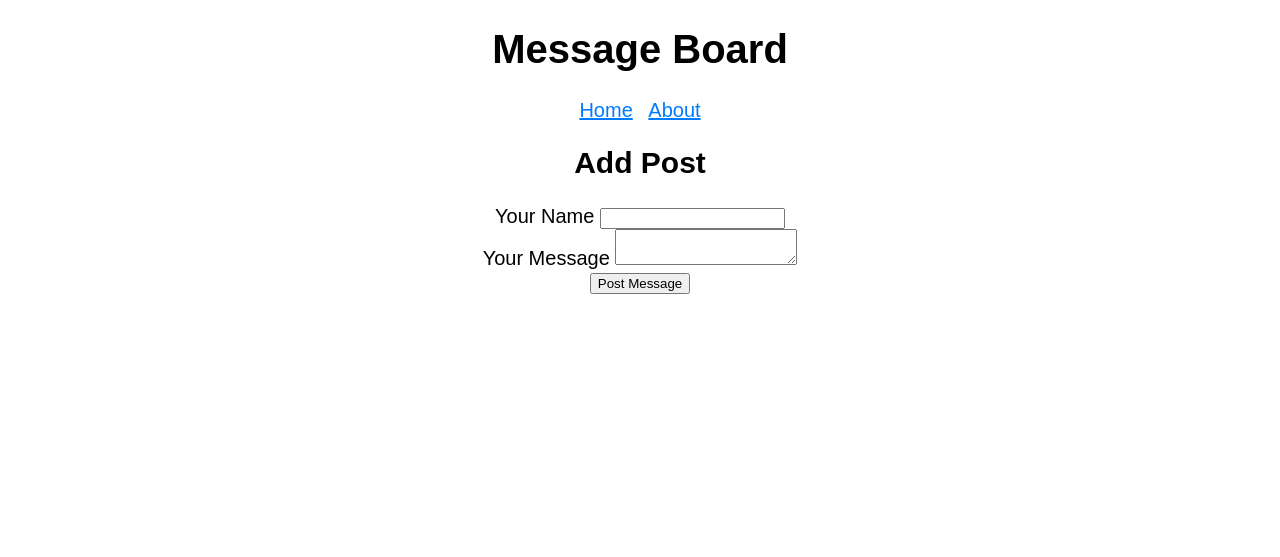
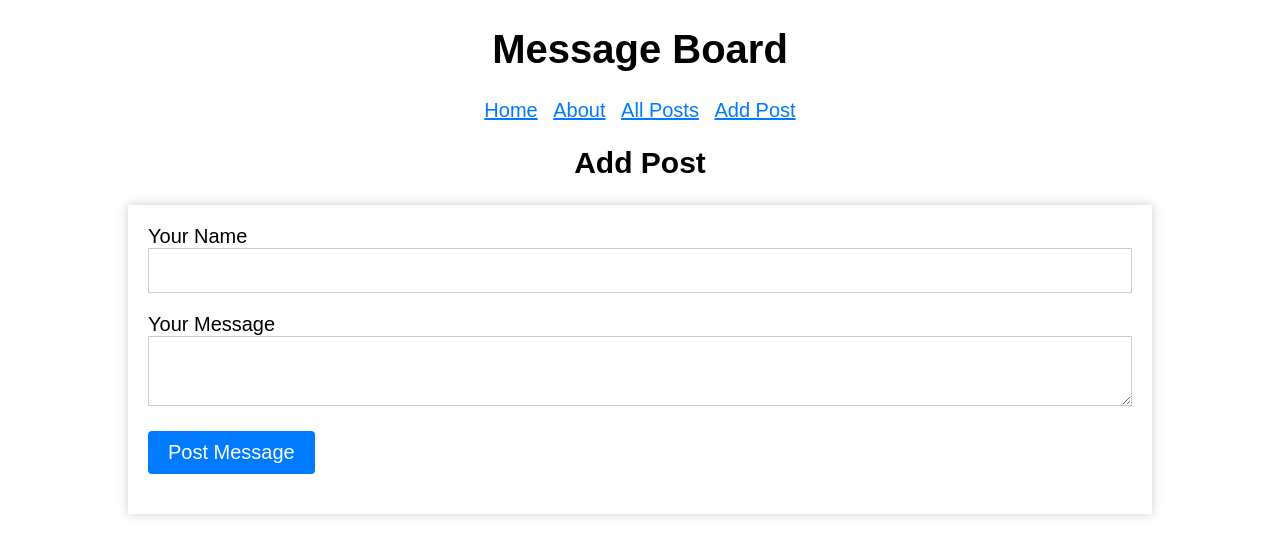
Before and after one commit to albert-kepner/rp_flask_board, a Flask app: page /create in a window 1280 px wide. Shown: the top 557 px of the page. Run offline with Flask 3, Linux system fonts and the light colour scheme.

Commit message:
basic message board working with flask and sqllite

```diff
--- a/board/static/styles.css
+++ b/board/static/styles.css
@@ -32,3 +32,58 @@
     width: 80%;
     margin: 0 auto;
   }
+
+  /* ... */
+
+article,
+form {
+  text-align: left;
+  min-width: 200px;
+  padding: 20px;
+  margin-bottom: 20px;
+  box-shadow: 0px 0px 10px #ccc;
+  vertical-align: top;
+}
+
+aside {
+  color: #ccc;
+  text-align: right;
+}
+
+form {
+  display: flex;
+  flex-direction: column;
+  margin-top: 20px;
+}
+
+.form-group {
+  margin-bottom: 20px;
+}
+
+.form-control {
+  width: 100%;
+  padding: 10px;
+  border: 1px solid #ccc;
+  font-size: 1em;
+}
+
+.submit-btn {
+  background-color: #007bff;
+  color: #fff;
+  border: none;
+  border-radius: 4px;
+  padding: 10px 20px;
+  cursor: pointer;
+  font-size: 1em;
+}
+
+.submit-btn:hover {
+  background-color: #0056b3;
+}
+
+.message {
+  font-size: 2.5em;
+  font-family: serif;
+  margin: 0;
+  padding: 0;
+}
--- a/board/templates/_navigation.html
+++ b/board/templates/_navigation.html
@@ -1,6 +1,8 @@
 <nav>
-    <ul>
-      <li><a href="{{ url_for('pages.home') }}">Home</a></li>
-      <li><a href="{{ url_for('pages.about') }}">About</a></li>
-    </ul>
-  </nav>
+  <ul>
+    <li><a href="{{ url_for('pages.home') }}">Home</a></li>
+    <li><a href="{{ url_for('pages.about') }}">About</a></li>
+    <li><a href="{{ url_for('posts.posts') }}">All Posts</a></li>
+    <li><a href="{{ url_for('posts.create') }}">Add Post</a></li>
+  </ul>
+</nav>
```
Also changed, not shown: 1 other file.
